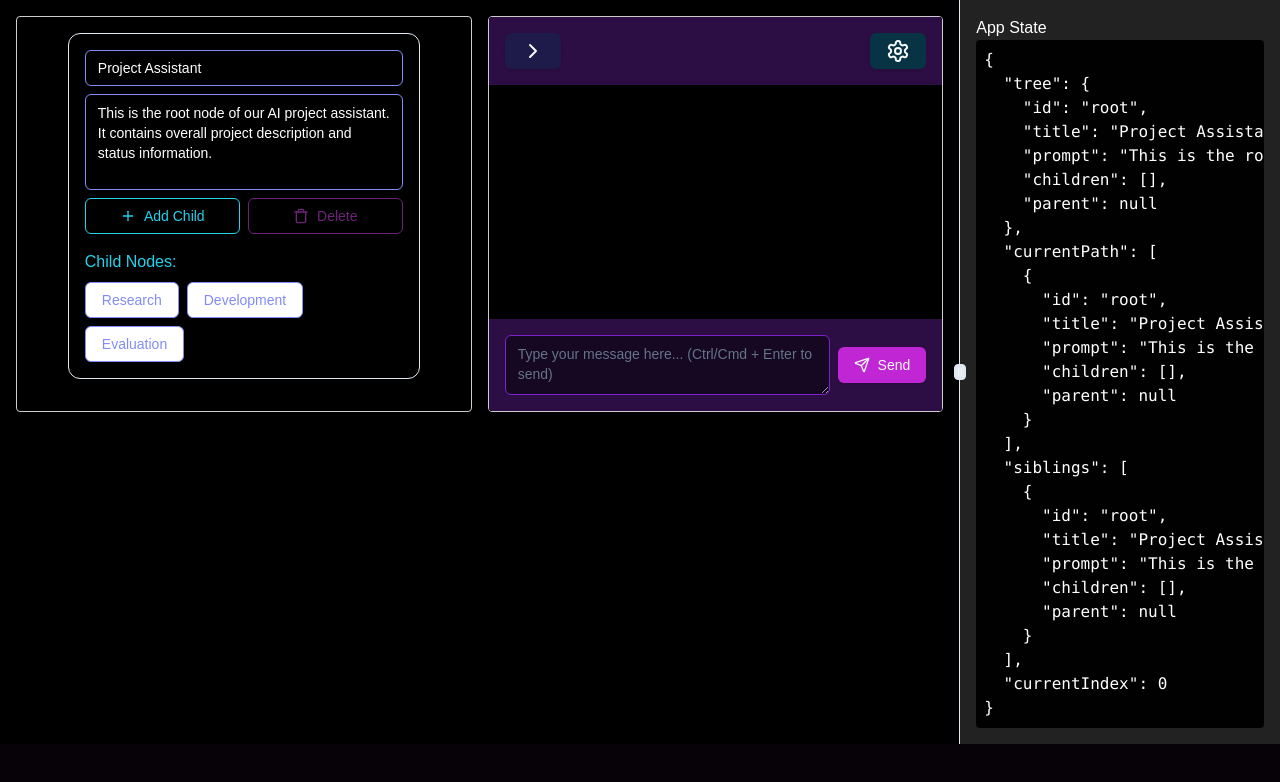
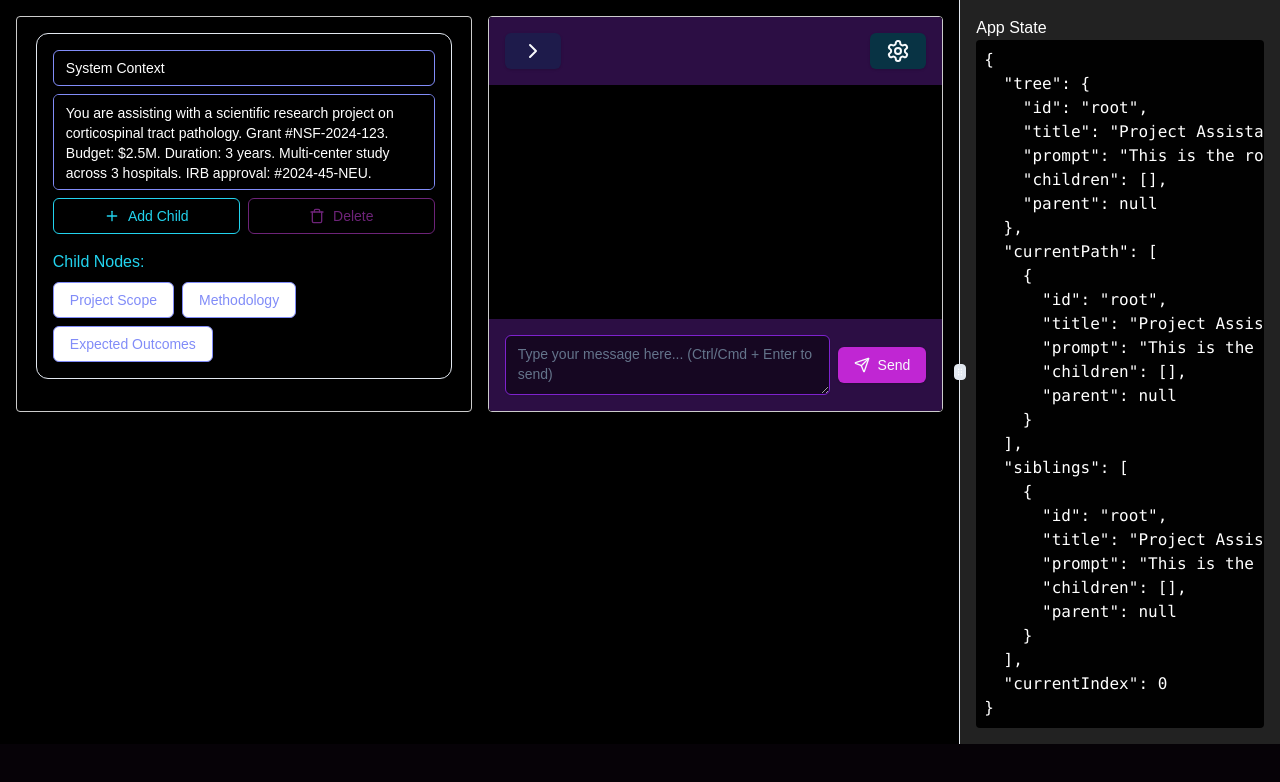
Before and after one commit to JacKaL37/cogmate, a Next.js app in the folder cogmate/: page / in a window 1280 px wide. Shown: the top 782 px of the page. Built offline with nearby package versions, Linux system fonts and the light colour scheme.

Commit message:
fixed tree structure to fix some stale reference stuff preventing React updates

```diff
--- a/cogmate/components/PromptTreeEditor.tsx
+++ b/cogmate/components/PromptTreeEditor.tsx
@@ -14,6 +14,10 @@ type PromptNode = {
   prompt: string
   children: PromptNode[]
   parent: PromptNode | null
+}
+
+type Tree = {
+  root: PromptNode
 }
 
 const createNode = (id: string, title: string, prompt: string, parent: PromptNode | null): PromptNode => ({
@@ -43,30 +47,49 @@ const getPathToNode = (node: PromptNode, targetId: string): PromptNode[] => {
 }
 
 export default function PromptTreeEditor() {
-  const [tree, setTree] = useState<PromptNode>(() => {
-    const root = createNode('root', 'Project Assistant', 'This is the root node of our AI project assistant. It contains overall project description and status information.', null)
+  const [tree, setTree] = useState<Tree>(() => {
+    // Base System Context
+    const root = createNode('root', 'System Context',
+      'You are assisting with a scientific research project on corticospinal tract pathology. ' +
+      'Grant #NSF-2024-123. Budget: $2.5M. Duration: 3 years. ' +
+      'Multi-center study across 3 hospitals. IRB approval: #2024-45-NEU.', null)
 
-    const research = createNode('research', 'Research', 'Conduct thorough research on AI technologies and methodologies relevant to our project.', root)
-    root.children.push(research)
+    // Project Overview
+    const overview = createNode('overview', 'Project Scope',
+      'Investigation of corticospinal tract biomarkers in neurodegenerative disorders. ' +
+      'Aims: 1) Establish imaging protocols 2) Validate clinical correlations 3) Develop diagnostic criteria. ' +
+      'Target enrollment: 200 patients, 50 controls.', root)
+    root.children.push(overview)
 
-    const literatureReview = createNode('literature-review', 'Literature Review', 'Review recent academic papers and articles on AI advancements.', research)
-    const marketAnalysis = createNode('market-analysis', 'Market Analysis', 'Analyze current AI products and services in the market.', research)
-    research.children.push(literatureReview, marketAnalysis)
+    // Methods & Approach
+    const methods = createNode('methods', 'Methodology',
+      'Combined multimodal imaging and clinical assessment approach. ' +
+      'Primary: 3T MRI with DTI protocol. Secondary: TMS, EMG studies. ' +
+      'Longitudinal follow-up at 0, 6, 12 months.', root)
+    root.children.push(methods)
 
-    const development = createNode('development', 'Development', 'Guide the development process of our AI project.', root)
-    root.children.push(development)
+    // Data Collection
+    const data = createNode('data', 'Data Collection',
+      'Standardized protocols for: 1) MRI acquisition 2) Clinical assessments 3) Biospecimen collection. ' +
+      'RedCap database implementation. Quality control procedures.', methods)
+    methods.children.push(data)
 
-    const modelArchitecture = createNode('model-architecture', 'Model Architecture', 'Design and implement the AI model architecture.', development)
-    const dataPipeline = createNode('data-pipeline', 'Data Pipeline', 'Develop robust data ingestion and preprocessing pipelines.', development)
-    development.children.push(modelArchitecture, dataPipeline)
+    // Analysis Framework
+    const analysis = createNode('analysis', 'Analysis Framework',
+      'Mixed methods: Quantitative imaging metrics, clinical scores, biomarker levels. ' +
+      'Statistical approach: Linear mixed models, machine learning classification.', methods)
+    methods.children.push(analysis)
 
-    const evaluation = createNode('evaluation', 'Evaluation', 'Set up evaluation metrics and testing procedures for our AI system.', root)
-    root.children.push(evaluation)
+    // Expected Outcomes
+    const outcomes = createNode('outcomes', 'Expected Outcomes',
+      'Primary: Validated imaging biomarkers. Secondary: Clinical prediction models. ' +
+      'Deliverables: Standardized protocols, public dataset, diagnostic criteria.', root)
+    root.children.push(outcomes)
 
-    return root
+    return { root }
   })
 
-  const [currentPath, setCurrentPath] = useState<PromptNode[]>([tree])
+  const [currentPath, setCurrentPath] = useState<PromptNode[]>([tree.root])
   const [siblings, setSiblings] = useState<PromptNode[]>([])
   const [currentIndex, setCurrentIndex] = useState(0)
   const bottomRef = useRef<HTMLDivElement>(null)
@@ -91,7 +114,6 @@ export default function PromptTreeEditor() {
   const handlers = useSwipeable({
     onSwipedLeft: () => handleSwipe('next'),
     onSwipedRight: () => handleSwipe('prev'),
-    //preventDefaultTouchmoveEvent: true,
     preventScrollOnSwipe: true,
     trackMouse: true
   })
@@ -105,7 +127,7 @@ export default function PromptTreeEditor() {
   }
 
   const updatePath = (id: string) => {
-    const newPath = getPathToNode(tree, id)
+    const newPath = getPathToNode(tree.root, id)
     if (newPath.length > 0) {
       setCurrentPath(newPath)
     }
@@ -138,7 +160,7 @@ export default function PromptTreeEditor() {
 
   const updateTree = (updatedNode: PromptNode) => {
     const newTree = { ...tree }
-    const nodeToUpdate = findNodeById(newTree, updatedNode.id)
+    const nodeToUpdate = findNodeById(newTree.root, updatedNode.id)
     if (nodeToUpdate) {
       Object.assign(nodeToUpdate, updatedNode)
     }
@@ -160,17 +182,17 @@ export default function PromptTreeEditor() {
   const getHierarchyString = (path: PromptNode[]): string => {
     return path
       .slice(0, -1)
-      .map(node => `--- ${node.title} ---\n${node.prompt}\n\n`)
+      .map(node => `---\n${node.title}\n---\n${node.prompt}\n\n`)
       .join('')
   }
 
   const getCurrentString = (path: PromptNode[]): string => {
     const node = path[path.length - 1]
-    return `--- ${node.title} ---\n${node.prompt}\n`
+    return `---\n${node.title}\n---\n${node.prompt}\n`
   }
 
   return (
-    <div className="min-h-window bg-black text-white p-4 max-w-sm mx-auto">
+    <div className="min-h-window bg-black text-white p-4 max-w-md mx-auto">
       {currentPath.length > 1 && (
       <Card className="mb-4 bg-black border-magenta-500 h-[250px]"> {/* Set fixed height */}
         <CardContent className="p-4 h-full overflow-y-auto flex flex-col-reverse"> {/* Enable scroll and reverse column */}
```
